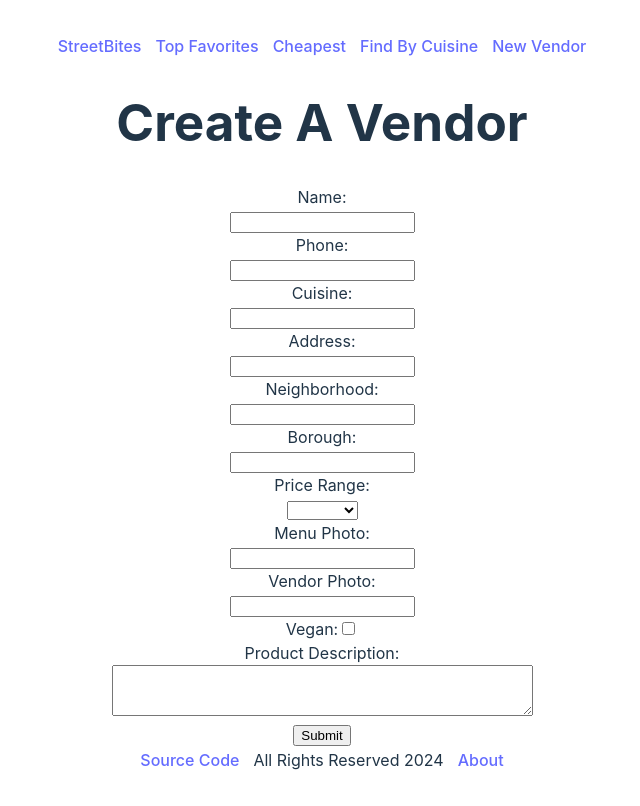
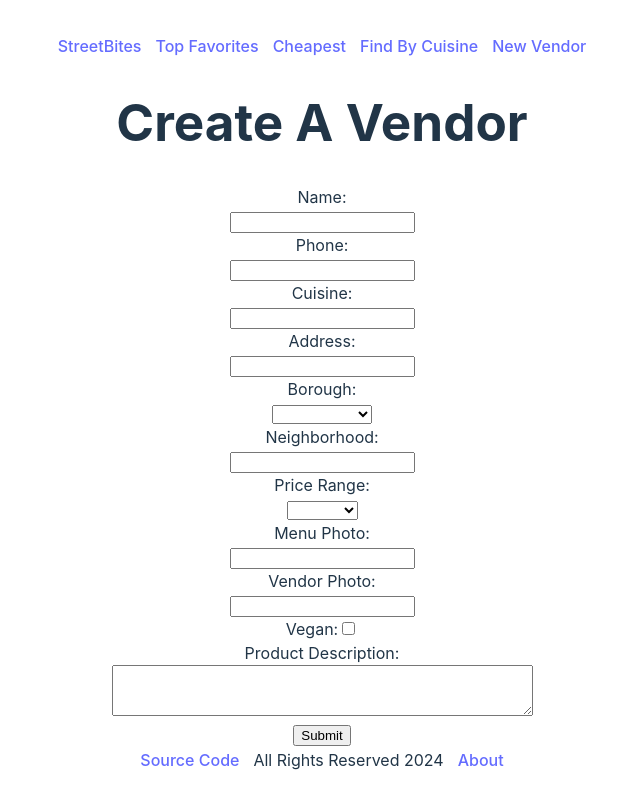
Before and after one commit to AbrahamZambranoTablante/streetbites-fullstack-web-app, a React (Vite) app in the folder frontend/: page /vendors/new in a window 1280 px wide. Shown: the whole page, without its empty margins (318-958 px from the left). Built offline with nearby package versions, Linux system fonts and the light colour scheme; no server answers.

Commit message:
abraham: changes borough input field to a dropdown menu

```diff
--- a/frontend/src/Components/EditVendorForm.jsx
+++ b/frontend/src/Components/EditVendorForm.jsx
@@ -70,10 +70,17 @@ export default function EditVendorForm () {
                     <input id="cuisine" type="text" value={editVendor.cuisine} onChange={handleTextChange} className="form__input-field" /><br/>
                     <label htmlFor="address" className="">Address:</label><br/>
                     <input id="address" type="text" value={editVendor.address} onChange={handleTextChange} className="form__input-field" /><br/>
+                    <label htmlFor="borough" className="">Borough:</label><br/>
+                    <select id="borough" type="text" value={newVendor.borough} onChange={handleTextChange} className="form__input-field" > <br/>
+                        <option></option>
+                        <option value="Bronx">Bronx</option>
+                        <option value="Brooklyn">Brooklyn</option>
+                        <option value="Manhattan">Manhattan</option>
+                        <option value="Queens">Queens</option>
+                        <option value="Staten Island">Staten Island</option>
+                    </select><br/>
                     <label htmlFor="neighborhood" className="">Neighborhood:</label><br/>
                     <input id="neighborhood" type="text" value={editVendor.neighborhood} onChange={handleTextChange} className="form__input-field" /><br/>
-                    <label htmlFor="borough" className="">Borough:</label><br/>
-                    <input id="borough" type="text" value={editVendor.borough} onChange={handleTextChange} className="form__input-field" /><br/>
                     <label htmlFor="price_range" className="">Price Range:</label><br/>
                     <select id="price_range" type="text" value={editVendor.price_range} onChange={handleTextChange} className="form__input-field"><br/>
                         <option></option>
--- a/frontend/src/Components/NewVendorForm.jsx
+++ b/frontend/src/Components/NewVendorForm.jsx
@@ -60,10 +60,17 @@ export default function NewVendorForm () {
                     <input id="cuisine" type="text" value={newVendor.cuisine} onChange={handleTextChange} className="form__input-field" /><br/>
                     <label htmlFor="address" className="">Address:</label><br/>
                     <input id="address" type="text" value={newVendor.address} onChange={handleTextChange} className="form__input-field" /><br/>
+                    <label htmlFor="borough" className="">Borough:</label><br/>
+                    <select id="borough" type="text" value={newVendor.borough} onChange={handleTextChange} className="form__input-field" > <br/>
+                        <option></option>
+                        <option value="Bronx">Bronx</option>
+                        <option value="Brooklyn">Brooklyn</option>
+                        <option value="Manhattan">Manhattan</option>
+                        <option value="Queens">Queens</option>
+                        <option value="Staten Island">Staten Island</option>
+                    </select><br/>
                     <label htmlFor="neighborhood" className="">Neighborhood:</label><br/>
                     <input id="neighborhood" type="text" value={newVendor.neighborhood} onChange={handleTextChange} className="form__input-field" /><br/>
-                    <label htmlFor="borough" className="">Borough:</label><br/>
-                    <input id="borough" type="text" value={newVendor.borough} onChange={handleTextChange} className="form__input-field" /><br/>
                     <label htmlFor="price_range" className="">Price Range:</label><br/>
                     <select id="price_range" type="text" value={newVendor.price_range} onChange={handleTextChange} className="form__input-field"><br/>
                         <option></option>
```
